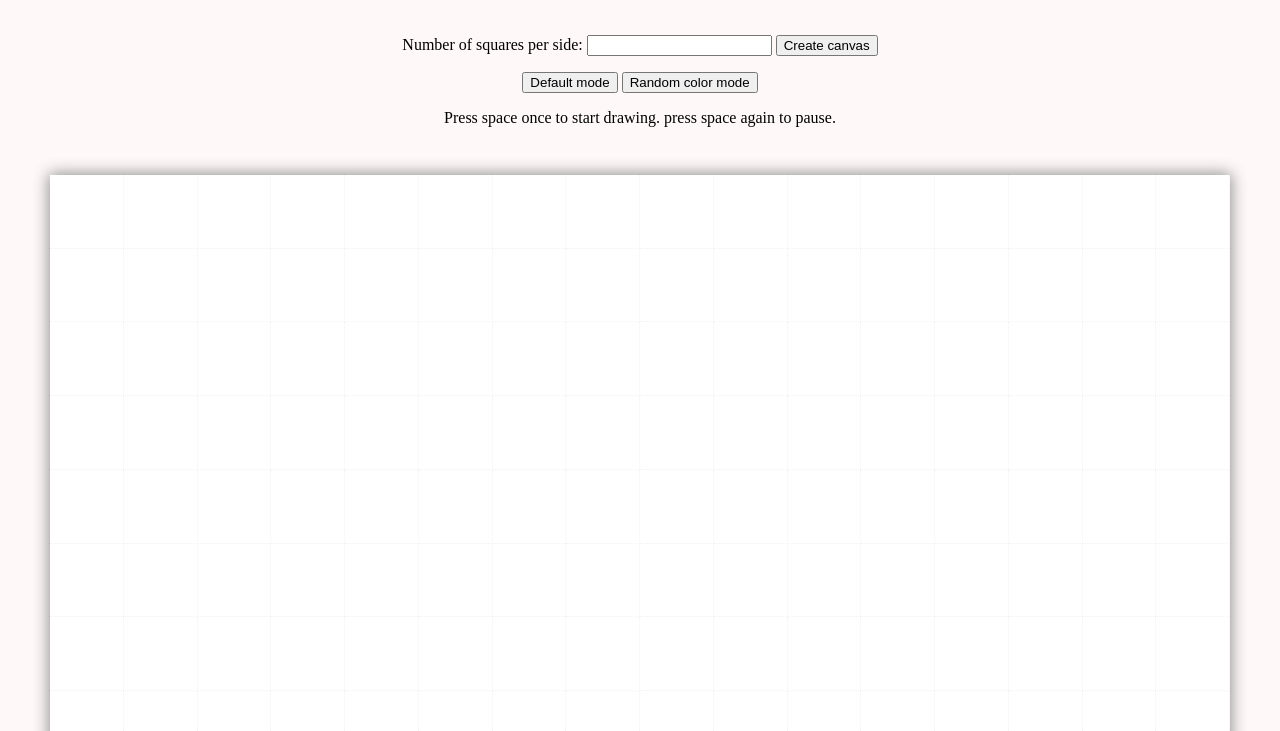
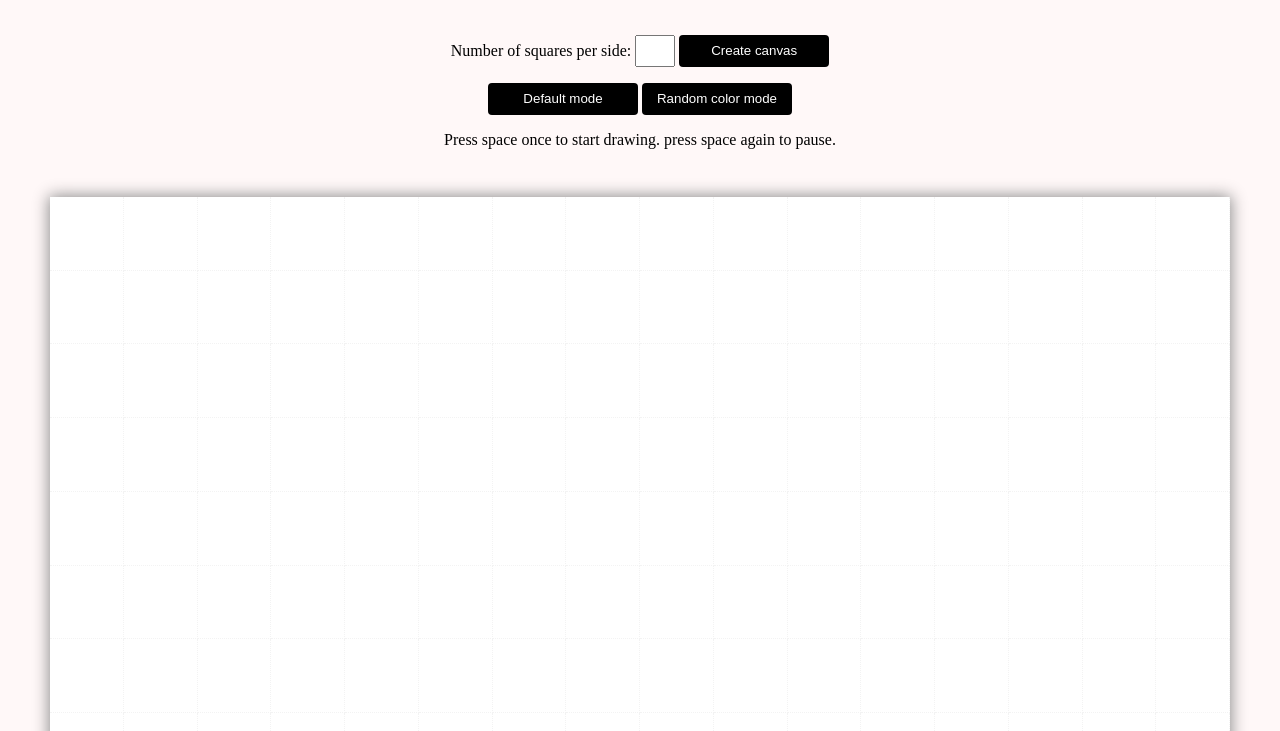
Before and after one commit to Hein02/odin-etch-a-sketch, a plain HTML site: page index.html in a window 1280 px wide. Shown: the part 69-800 px from the top of the page. Drawn offline with Linux system fonts and the light colour scheme.

Commit message:
Style UI

```diff
--- a/index.html
+++ b/index.html
@@ -11,13 +11,13 @@
   <body>
     <main class="eas">
       <h1 class="title">Etch-A-Sketch</h1>
-      <span>
+      <span class="sq-per-side">
         <label for="sqs-per-side">Number of squares per side: </label>
         <input
           type="text"
           name="sq-per-side"
           id="sq-per-side"
-          class="js-sq-per-side"
+          class="sq-per-side__input js-sq-per-side"
         />
         <input
           type="button"
@@ -26,8 +26,16 @@
         />
       </span>
       <div>
-        <input type="button" value="Default mode" class="js-default-btn" />
-        <input type="button" value="Random color mode" class="js-random-btn" />
+        <input
+          type="button"
+          value="Default mode"
+          class="button js-default-btn"
+        />
+        <input
+          type="button"
+          value="Random color mode"
+          class="button js-random-btn"
+        />
       </div>
       <div>Press space once to start drawing. press space again to pause.</div>
       <div class="canvas eas__canvas js-canvas"></div>
--- a/style.css
+++ b/style.css
@@ -43,6 +43,29 @@ body {
   background-color: white;
   border-right: 0.01px dotted rgb(243, 243, 243);
   border-bottom: 0.01px dotted rgb(243, 243, 243);
+  cursor: crosshair;
+}
+
+.sq-per-side__input {
+  width: 40px;
+  height: 32px;
+  padding: 0 8px;
+}
+
+.button {
+  background-color: black;
+  color: white;
+  border: none;
+  min-width: 150px;
+  min-height: 32px;
+  border-radius: 4px;
+  cursor: pointer;
+}
+
+.button:hover,
+.button:active,
+.button:focus {
+  background-color: rgba(0, 0, 0, 0.7);
 }
 
 .draw {
```
